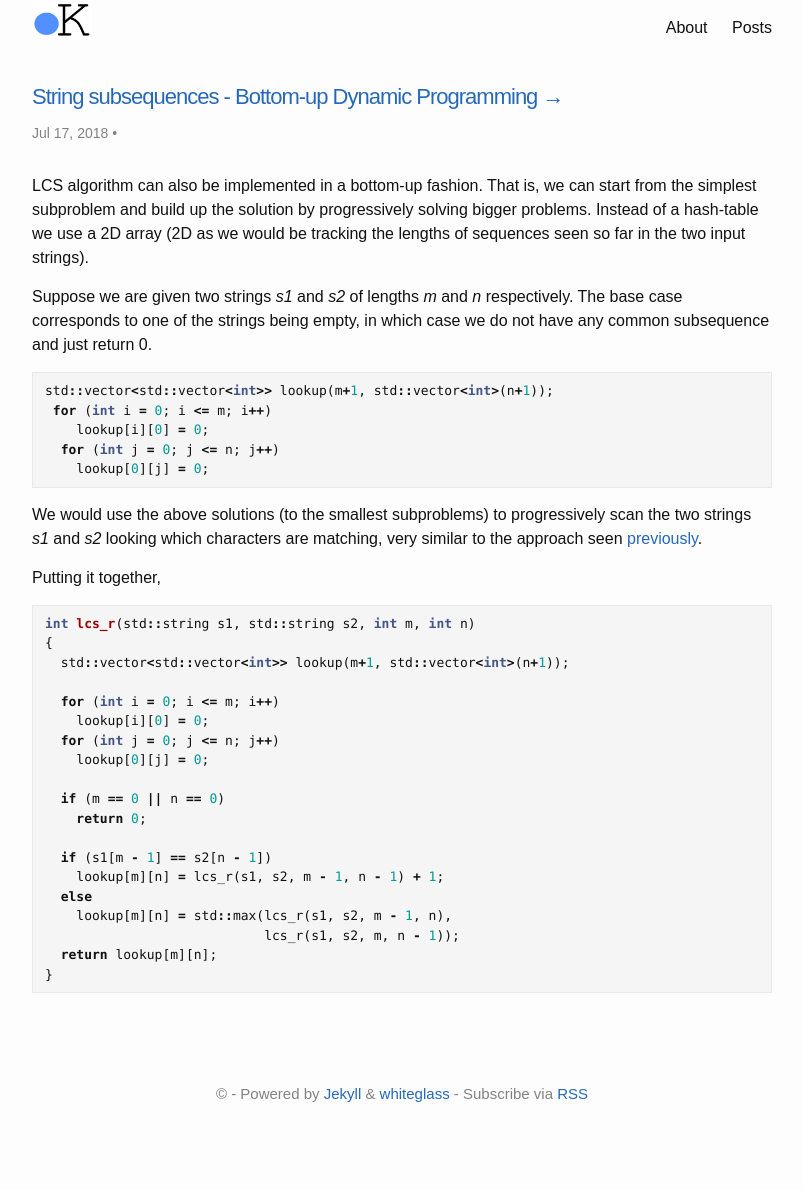
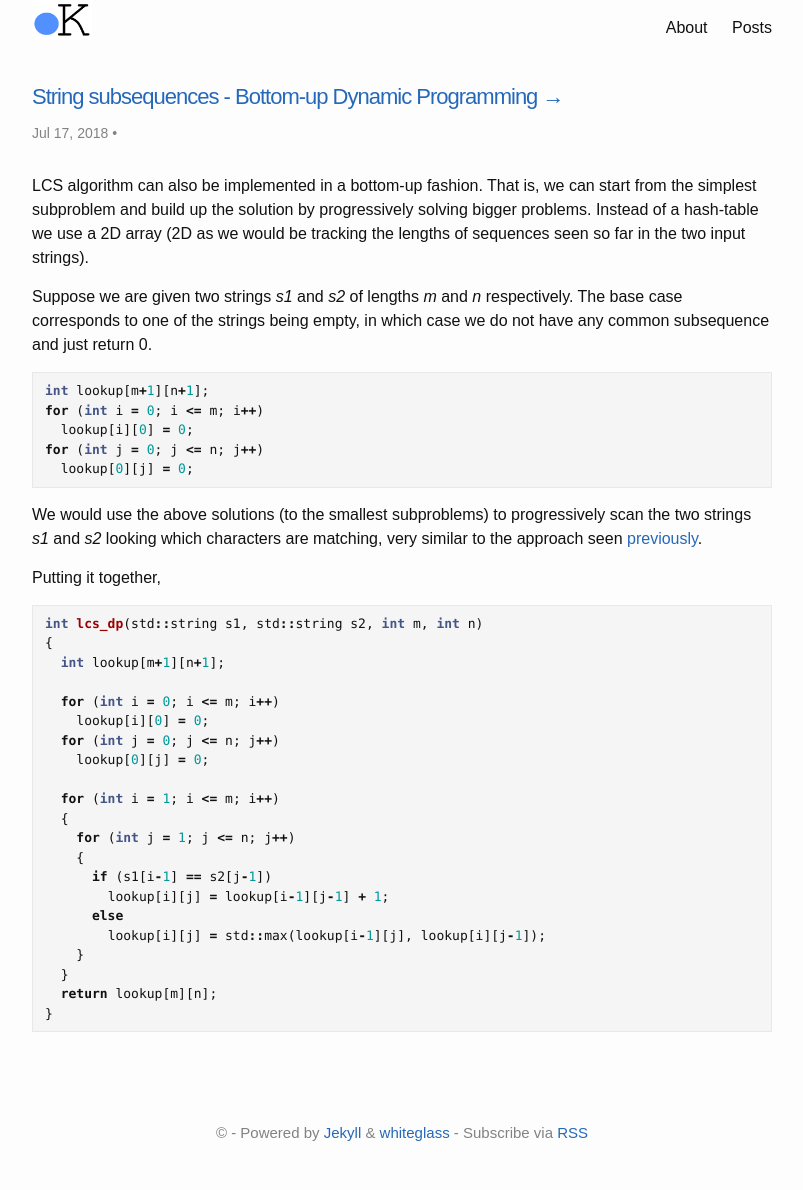
Before and after one commit to dotkay/dotkay.github.io, a Jekyll site: the page built from _posts/2018-07-17-lcs-dp.md, in a window 1280 px wide. Shown: the whole page, without its empty margins (238-1041 px from the left). Built offline with Jekyll 4.4.1, drawn with Linux system fonts in a browser that asks for light colours; before the commit the page ends 1151 px from its top, so only the background shows below that.

Commit message:
lcs dp fixes

```diff
--- a/_posts/2018-07-17-lcs-dp.md
+++ b/_posts/2018-07-17-lcs-dp.md
@@ -11,11 +11,11 @@ LCS algorithm can also be implemented in a bottom-up fashion. That is, we can st
 Suppose we are given two strings *s1* and *s2* of lengths *m* and *n* respectively. The base case corresponds to one of the strings being empty, in which case we do not have any common subsequence and just return 0.
 
 {% highlight cpp %}
-std::vector<std::vector<int>> lookup(m+1, std::vector<int>(n+1));
- for (int i = 0; i <= m; i++)
-    lookup[i][0] = 0;
-  for (int j = 0; j <= n; j++)
-    lookup[0][j] = 0;
+int lookup[m+1][n+1];
+for (int i = 0; i <= m; i++)
+  lookup[i][0] = 0;
+for (int j = 0; j <= n; j++)
+  lookup[0][j] = 0;
 {% endhighlight %}
 
 We would use the above solutions (to the smallest subproblems) to progressively scan the two strings *s1* and *s2* looking which characters are matching, very similar to the approach seen [previously](https://dotkay.github.io/2018/07/13/lcs-mem).
@@ -23,23 +23,25 @@ We would use the above solutions (to the smallest subproblems) to progressively
 Putting it together,
 
 {% highlight cpp %}
-int lcs_r(std::string s1, std::string s2, int m, int n)
+int lcs_dp(std::string s1, std::string s2, int m, int n)
 {
-  std::vector<std::vector<int>> lookup(m+1, std::vector<int>(n+1));
+  int lookup[m+1][n+1];
 
   for (int i = 0; i <= m; i++)
     lookup[i][0] = 0;
   for (int j = 0; j <= n; j++)
     lookup[0][j] = 0;
 
-  if (m == 0 || n == 0)
-    return 0;
-
-  if (s1[m - 1] == s2[n - 1])
-    lookup[m][n] = lcs_r(s1, s2, m - 1, n - 1) + 1;
-  else
-    lookup[m][n] = std::max(lcs_r(s1, s2, m - 1, n),
-                            lcs_r(s1, s2, m, n - 1));
+  for (int i = 1; i <= m; i++)
+  {
+    for (int j = 1; j <= n; j++)
+    {
+      if (s1[i-1] == s2[j-1])
+        lookup[i][j] = lookup[i-1][j-1] + 1;
+      else
+        lookup[i][j] = std::max(lookup[i-1][j], lookup[i][j-1]);
+    }
+  }
   return lookup[m][n];
 }
 {% endhighlight %}
```
